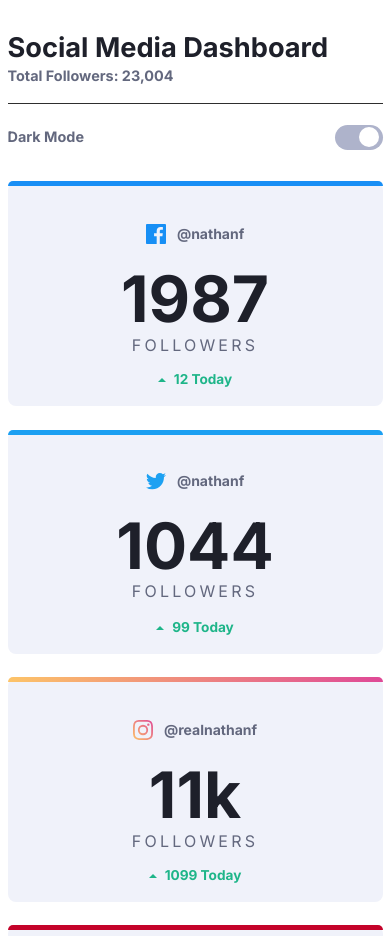
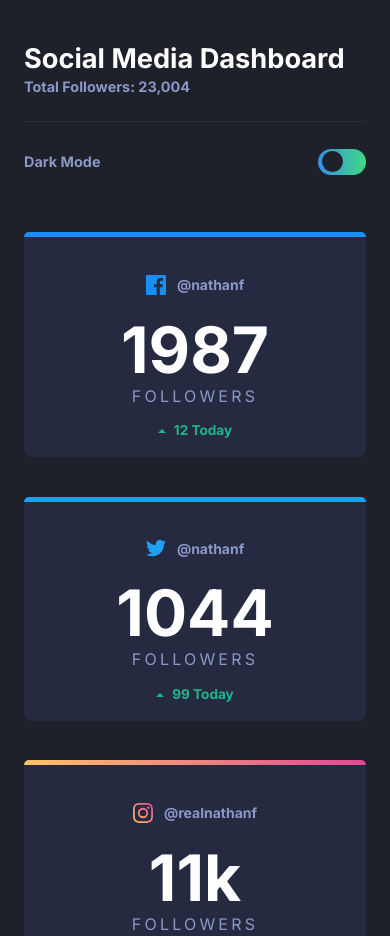
Before and after one commit to markimfeld/Social-Media-Dashboard, a plain HTML site: page index.html in a window 390 px wide. Shown: the top 936 px of the page. Drawn offline with Linux system fonts and the light colour scheme.

Commit message:
finished dark-theme resposive

```diff
--- a/css/dark-theme.css
+++ b/css/dark-theme.css
@@ -2,29 +2,26 @@
 
 body {
     background-color: var(--very-dark-blue);
-    width: 375px;
-    margin: 2em auto;
+}
+
+.wrapper {
+    max-width: 1440px;
+    display: flex;
+    flex-direction: column;
+    padding: 1rem 1.5rem;
+    margin: 1.7rem auto 0 auto;
 }
 
 .navbar {
-    display: flex;
-    flex-direction: column;
+    display: grid;
+    grid-template-columns: 1fr 1fr;
+    grid-template-areas: "left-side right-side";
     margin-bottom: 2em;
 }
 
 .navbar-left-side {
     display: flex;
     flex-direction: column;
-    padding: 0 0 1.1em 0;
-}
-
-.navbar-left-side::after {
-    content: "";
-    height: 1px;
-    width: 100%;
-    position: relative;
-    top: .9em;
-    background-color: hsl(0, 0%, 18%);
 }
 
 .navbar-left-side > h1 {
@@ -42,15 +39,16 @@ body {
 
 .navbar-right-side {
     display: flex;
-    justify-content: space-between;
+    justify-content: end;
     align-items: center;
-    padding: 1.1em 0 0 0;
+    flex: 1 0 auto;
 }
 
 .navbar-right-side > span {
     color: var(--desaturated-blue);
     font-weight: 700;
     font-size: .9em;
+    margin-right: .7em;
 }
 
 .toggle {
@@ -70,9 +68,10 @@ body {
     top: 2px;
 }
 
-.card-container {
-    display: flex;
-    flex-direction: column;
+.row {
+    display: grid;
+    gap: 1rem;
+    grid-template-columns: repeat(auto-fit, minmax(300px, 1fr));
 }
 
 .card {
@@ -233,3 +232,26 @@ body {
     color: var(--white);
     margin-bottom: 1.3em;
 }
+
+
+@media screen and (max-width: 768px) {
+    .navbar {
+        display: grid;
+        grid-template-rows: 1fr 1fr;
+        margin-bottom: 2em;
+    }
+
+    .navbar-left-side {
+        grid-column: 1 / 3;
+        border-bottom: 1px solid hsl(0, 0%, 18%);
+    }
+
+    .navbar-left-side > p {
+        padding-bottom: 1.5em;
+    }
+
+    .navbar-right-side {
+        grid-column: 1 / 3;
+        justify-content: space-between;
+    }
+}
--- a/css/light-theme.css
+++ b/css/light-theme.css
@@ -2,8 +2,12 @@
 
 body {
     background-color: var(--white);
-    width: 375px;
-    margin: 2em auto;
+}
+
+.wrapper {
+    display: flex;
+    flex-direction: column;
+    padding: 1rem 1.5rem;
 }
 
 .navbar {
@@ -70,9 +74,10 @@ body {
     top: 2px;
 }
 
-.card-container {
-    display: flex;
-    flex-direction: column;
+.row {
+    display: grid;
+    gap: 1rem;
+    grid-template-columns: repeat(auto-fit, minmax(375px, 1fr));
 }
 
 .card {
--- a/index.html
+++ b/index.html
@@ -15,9 +15,9 @@
         <!-- normalize -->
         <link rel="stylesheet" href="css/normalize.css" />
         <!-- CSS Styles Dark Theme 👍 -->
-        <!--<link rel="stylesheet" href="css/dark-theme.css" />-->
+        <link rel="stylesheet" href="css/dark-theme.css" />
         <!-- CSS Styles Light Theme 👍 -->
-        <link rel="stylesheet" href="css/light-theme.css" />
+        <!--<link rel="stylesheet" href="css/light-theme.css" />-->
         <!-- Google Fonts -->
         <link
             href="https://fonts.googleapis.com/css2?family=Inter:wght@400;700&display=swap"
@@ -25,6 +25,7 @@
         />
     </head>
     <body>
+        <div class="wrapper">
             <header>
                 <nav class="navbar">
                     <div class="navbar-left-side">
@@ -38,7 +39,7 @@
                 </nav>
             </header>
             <main>
-            <div class="card-container">
+                <div class="row">
                     <div class="card border-facebook">
                         <div class="card-header">
                             <svg
@@ -73,7 +74,9 @@
                                     d="M0 4l4-4 4 4z"
                                 />
                             </svg>
-                        <span class="card-footer-day text-success">12 Today</span>
+                            <span class="card-footer-day text-success"
+                                >12 Today</span
+                            >
                         </div>
                     </div>
 
@@ -133,12 +136,18 @@
                                         y1="0%"
                                         y2="100%"
                                     >
-                                    <stop offset="0%" stop-color="#DF4896" />
+                                        <stop
+                                            offset="0%"
+                                            stop-color="#DF4896"
+                                        />
                                         <stop
                                             offset="50.913%"
                                             stop-color="#EE877E"
                                         />
-                                    <stop offset="100%" stop-color="#FDC366" />
+                                        <stop
+                                            offset="100%"
+                                            stop-color="#FDC366"
+                                        />
                                     </linearGradient>
                                 </defs>
                                 <path
@@ -213,9 +222,9 @@
                         </div>
                     </div>
                 </div>
-
+            <!-- end row -->
             <h2 class="overview-title">Overview - Today</h2>
-
+            <div class="row">
                 <div class="small-card">
                     <div class="card-top">
                         <span class="card-top-text">Page Views</span>
@@ -302,7 +311,10 @@
                                     y2="100%"
                                 >
                                     <stop offset="0%" stop-color="#DF4896" />
-                                <stop offset="50.913%" stop-color="#EE877E" />
+                                    <stop
+                                        offset="50.913%"
+                                        stop-color="#EE877E"
+                                    />
                                     <stop offset="100%" stop-color="#FDC366" />
                                 </linearGradient>
                             </defs>
@@ -349,7 +361,10 @@
                                     y2="100%"
                                 >
                                     <stop offset="0%" stop-color="#DF4896" />
-                                <stop offset="50.913%" stop-color="#EE877E" />
+                                    <stop
+                                        offset="50.913%"
+                                        stop-color="#EE877E"
+                                    />
                                     <stop offset="100%" stop-color="#FDC366" />
                                 </linearGradient>
                             </defs>
@@ -509,6 +524,9 @@
                         </span>
                     </div>
                 </div>
+            </div>
+            <!-- end row -->
             </main>
+        </div>
     </body>
 </html>
```
Lines whose indentation alone changed are shown as unchanged.
